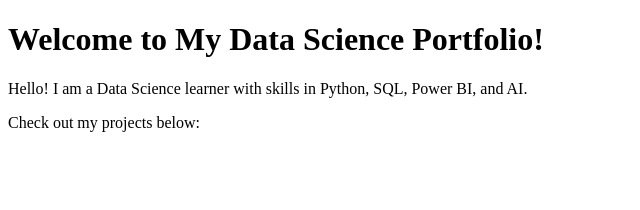
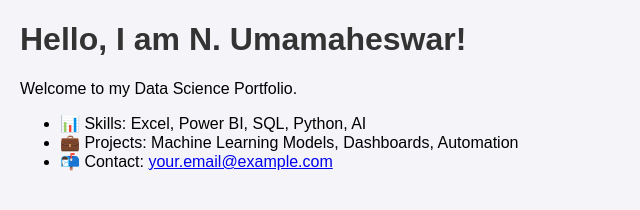
Before and after one commit to Numamaheswar/N.umamaheswar.github.io, a plain HTML site: page index.html in a window 1280 px wide. Shown: the whole page, without its empty margins (0-640 px from the left). Drawn offline with Linux system fonts and the light colour scheme.

Commit message:
intial commit

```diff
--- a/index.html
+++ b/index.html
@@ -1,14 +1,27 @@
 <!DOCTYPE html>
 <html lang="en">
 <head>
-  <meta charset="UTF-8">
-  <meta name="viewport" content="width=device-width, initial-scale=1.0">
-  <title>Your Portfolio</title>
+    <meta charset="UTF-8">
+    <meta name="viewport" content="width=device-width, initial-scale=1.0">
+    <title>Portfolio - N. Umamaheswar</title>
+    <style>
+        body {
+            font-family: Arial, sans-serif;
+            margin: 20px;
+            background-color: #f4f4f9;
+        }
+        h1 {
+            color: #333;
+        }
+    </style>
 </head>
 <body>
-  <h1>Welcome to My Data Science Portfolio!</h1>
-  <p>Hello! I am a Data Science learner with skills in Python, SQL, Power BI, and AI.</p>
-  <p>Check out my projects below:</p>
-  <!-- Add links or project descriptions here -->
+    <h1>Hello, I am N. Umamaheswar!</h1>
+    <p>Welcome to my Data Science Portfolio.</p>
+    <ul>
+        <li>📊 Skills: Excel, Power BI, SQL, Python, AI</li>
+        <li>💼 Projects: Machine Learning Models, Dashboards, Automation</li>
+        <li>📬 Contact: <a href="mailto:your.email@example.com">your.email@example.com</a></li>
+    </ul>
 </body>
 </html>
```
